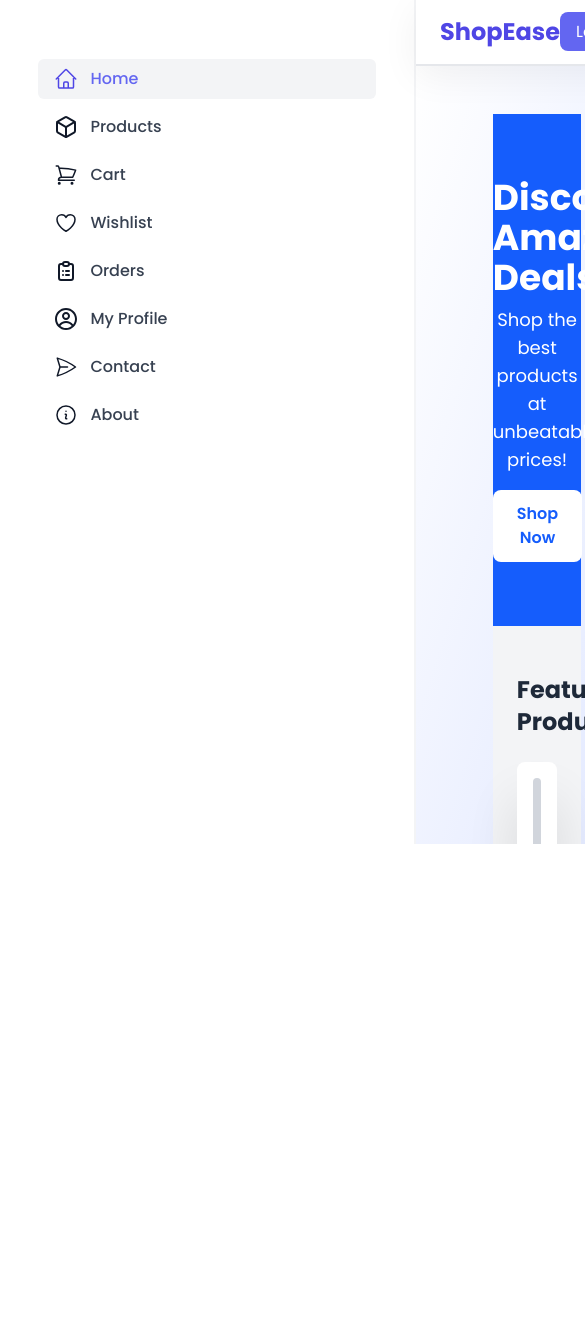
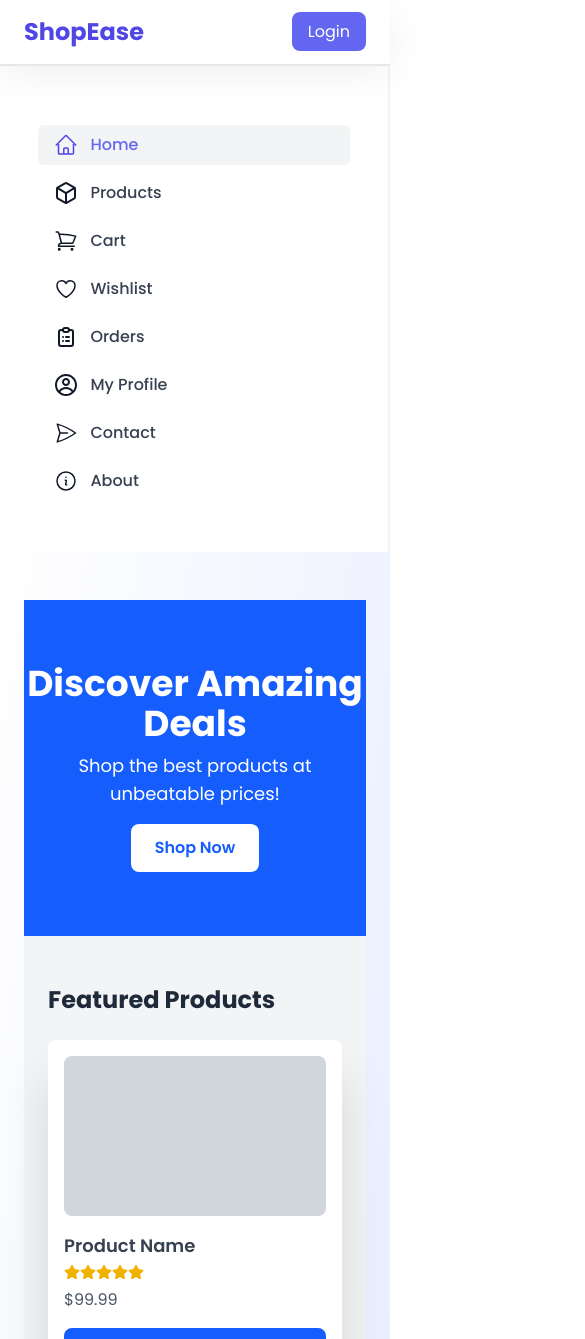
Before and after one commit to Ajinkya6898/Shop-Ease, a React (Vite) app in the folder client/: page / in a window 390 px wide. Shown: the top 1339 px of the page, 585 px wide, since content can reach past the window. Before the commit the page ends 844 px from the top, so only its background shows below. Built offline with nearby package versions, Linux system fonts and the light colour scheme; a web font is replaced by a local one.

Commit message:
added support for mobile devices

```diff
--- a/client/src/ui-components/AppLayout.jsx
+++ b/client/src/ui-components/AppLayout.jsx
@@ -1,4 +1,4 @@
-import React from "react";
+import React, { useState } from "react";
 import { Outlet, useNavigation } from "react-router-dom";
 import Header from "./Header";
 import Sidebar from "./Sidebar";
@@ -6,15 +6,33 @@ import Loader from "./Loader";
 
 const AppLayout = () => {
   const { state } = useNavigation();
+  const [sidebarOpen, setSidebarOpen] = useState(false);
+
+  const toggleSidebar = () => {
+    setSidebarOpen(!sidebarOpen);
+  };
 
   return (
-    <div className="grid grid-cols-[26rem_1fr] grid-rows-[auto_1fr] h-screen">
-      <Header />
-      <Sidebar />
-      <main className="bg-gradient-to-br to-brand-100 py-12 px-[4.8rem] overflow-y-scroll ">
-        {state === "loading" && <Loader />}
-        <Outlet />
-      </main>
+    <div className="h-screen flex flex-col">
+      <Header toggleSidebar={toggleSidebar} />
+
+      <div className="lg:grid lg:grid-cols-[26rem_1fr] lg:grid-rows-[auto_1fr] flex-1 flex flex-col lg:flex-row">
+        <div
+          className={`lg:block fixed inset-0 lg:static bg-black bg-opacity-50 transition-all lg:bg-transparent lg:opacity-100 lg:z-0 z-10 ${
+            sidebarOpen ? "opacity-100" : "opacity-0 pointer-events-none"
+          }`}
+          onClick={() => setSidebarOpen(false)}
+        ></div>
+
+        <Sidebar
+          className={`lg:block ${sidebarOpen ? "block" : "hidden"} lg:flex`}
+        />
+
+        <main className="lg:col-span-1 bg-gradient-to-br to-brand-100 py-12 px-6 overflow-y-scroll flex-1">
+          {state === "loading" && <Loader />}
+          <Outlet />
+        </main>
+      </div>
     </div>
   );
 };
```
